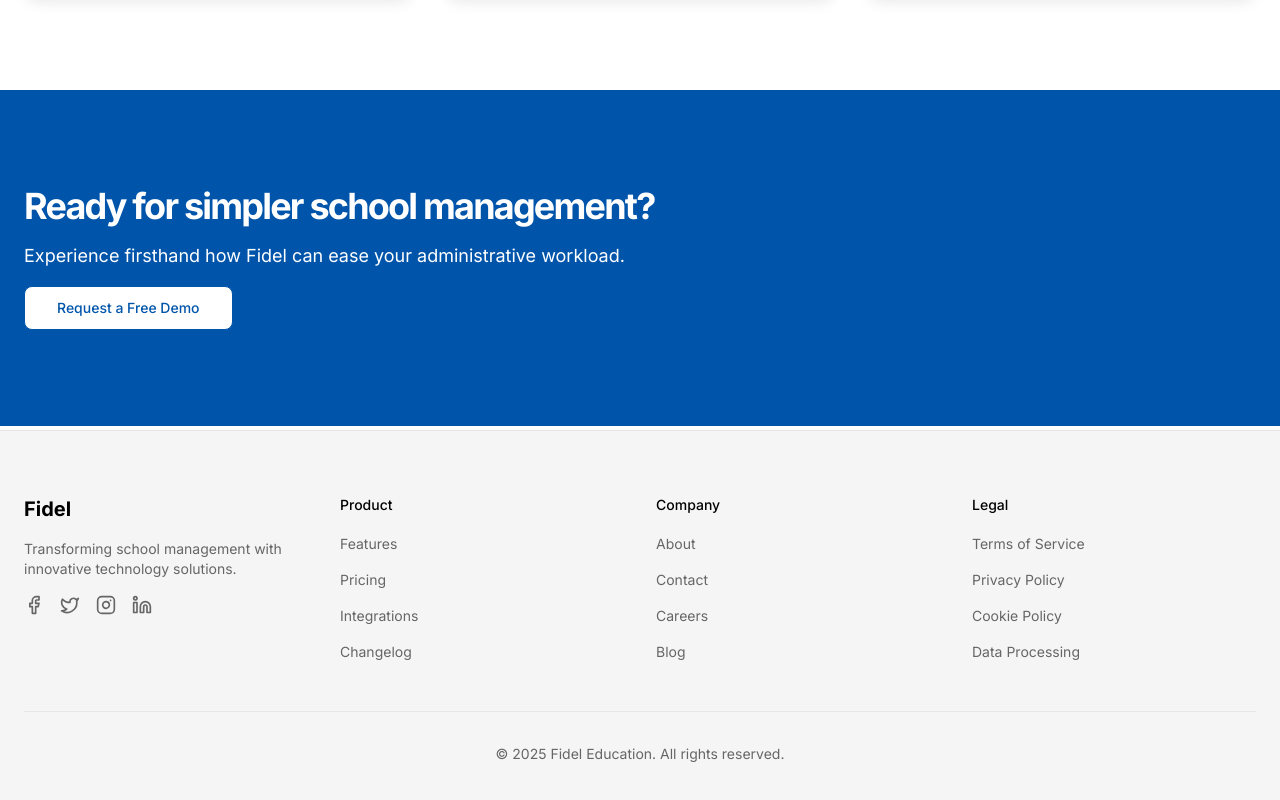
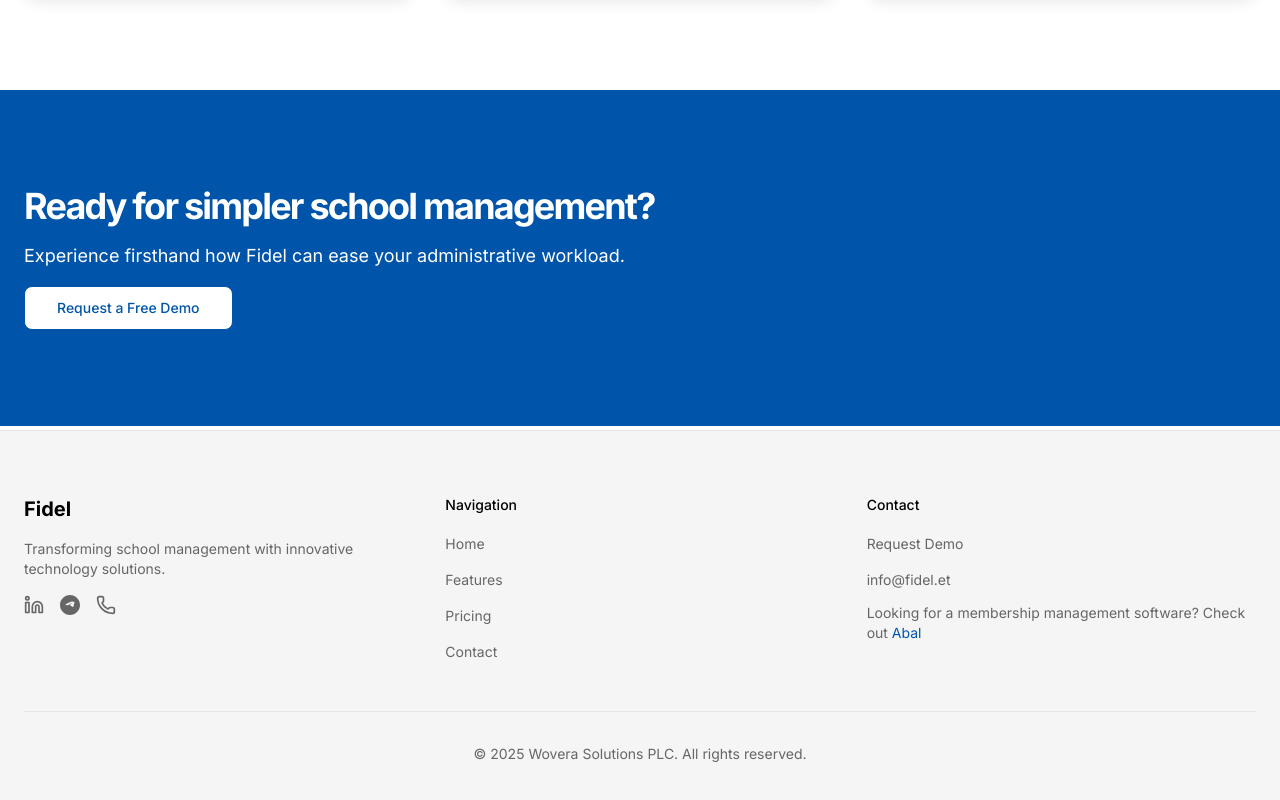
Before and after one commit to woverasolution/fidel-website, a Next.js app: page / in a window 1280 px wide. Shown: the part 2831-3631 px from the top of the page. Built offline with nearby package versions, Linux system fonts and the light colour scheme.

Commit message:
removed junk from the footer

```diff
--- a/src/components/site-footer.tsx
+++ b/src/components/site-footer.tsx
@@ -1,12 +1,12 @@
 import Link from "next/link"
-import { Facebook, Twitter, Instagram, Linkedin } from "lucide-react"
+import { Linkedin, Phone } from "lucide-react"
 import { cn } from "@/lib/utils"
 
 export function SiteFooter({ className }: { className?: string }) {
   return (
     <footer className={cn("w-full border-t bg-muted/30", className)}>
       <div className="container px-4 md:px-6 py-12 md:py-16">
-        <div className="grid grid-cols-1 md:grid-cols-4 gap-8">
+        <div className="grid grid-cols-1 md:grid-cols-3 gap-8">
           <div className="space-y-4">
             <Link href="/" className="inline-block">
               <span className="font-bold text-xl">Fidel</span>
@@ -15,27 +15,30 @@
               Transforming school management with innovative technology solutions.
             </p>
             <div className="flex space-x-4">
-              <Link href="#" className="text-muted-foreground hover:text-foreground transition-colors">
-                <Facebook className="h-5 w-5" />
-                <span className="sr-only">Facebook</span>
-              </Link>
-              <Link href="#" className="text-muted-foreground hover:text-foreground transition-colors">
-                <Twitter className="h-5 w-5" />
-                <span className="sr-only">Twitter</span>
-              </Link>
-              <Link href="#" className="text-muted-foreground hover:text-foreground transition-colors">
-                <Instagram className="h-5 w-5" />
-                <span className="sr-only">Instagram</span>
-              </Link>
-              <Link href="#" className="text-muted-foreground hover:text-foreground transition-colors">
+              <a href="https://www.linkedin.com/company/wovera-solutions" className="text-muted-foreground hover:text-foreground transition-colors" target="_blank" rel="noopener noreferrer">
                 <Linkedin className="h-5 w-5" />
                 <span className="sr-only">LinkedIn</span>
-              </Link>
+              </a>
+              <a href="https://t.me/wovera" className="text-muted-foreground hover:text-foreground transition-colors" target="_blank" rel="noopener noreferrer">
+                <svg className="h-5 w-5" viewBox="0 0 24 24" fill="currentColor">
+                  <path d="M12 0C5.373 0 0 5.373 0 12s5.373 12 12 12 12-5.373 12-12S18.627 0 12 0zm5.562 8.161c-.18.858-.982 4.071-1.387 5.398-.172.563-.336.763-.552.786-.469.05-.826-.309-1.281-.607-.712-.474-1.115-.768-1.808-1.231-.798-.524-.281-.812.174-1.281.119-.123 2.178-1.995 2.217-2.165.005-.021.005-.123-.047-.175-.052-.051-.149-.034-.212-.02-.091.021-1.543 1.041-4.356 3.059-.412.283-.785.421-1.121.412-.369-.009-1.076-.21-1.601-.383-.647-.212-1.158-.324-1.114-.683.023-.186.223-.374.6-.562 2.349-1.078 3.915-1.788 4.697-2.131 2.238-.974 2.708-1.143 3.011-1.149.067-.001.216.015.312.091.081.064.104.148.115.217.033.204.007.452-.045.655z"/>
+                </svg>
+                <span className="sr-only">Telegram</span>
+              </a>
+              <a href="tel:+251910428013" className="text-muted-foreground hover:text-foreground transition-colors">
+                <Phone className="h-5 w-5" />
+                <span className="sr-only">Phone</span>
+              </a>
             </div>
           </div>
           <div>
-            <h3 className="font-medium text-sm mb-4">Product</h3>
+            <h3 className="font-medium text-sm mb-4">Navigation</h3>
             <ul className="space-y-3">
+              <li>
+                <Link href="/" className="text-sm text-muted-foreground hover:text-foreground transition-colors">
+                  Home
+                </Link>
+              </li>
               <li>
                 <Link
                   href="/features"
@@ -50,71 +53,39 @@
                 </Link>
               </li>
               <li>
-                <Link href="#" className="text-sm text-muted-foreground hover:text-foreground transition-colors">
-                  Integrations
-                </Link>
-              </li>
-              <li>
-                <Link href="#" className="text-sm text-muted-foreground hover:text-foreground transition-colors">
-                  Changelog
+                <Link href="/contact" className="text-sm text-muted-foreground hover:text-foreground transition-colors">
+                  Contact
                 </Link>
               </li>
             </ul>
           </div>
           <div>
-            <h3 className="font-medium text-sm mb-4">Company</h3>
+            <h3 className="font-medium text-sm mb-4">Contact</h3>
             <ul className="space-y-3">
               <li>
-                <Link href="/about" className="text-sm text-muted-foreground hover:text-foreground transition-colors">
-                  About
+                <Link href="/contact" className="text-sm text-muted-foreground hover:text-foreground transition-colors">
+                  Request Demo
                 </Link>
               </li>
               <li>
-                <Link href="/contact" className="text-sm text-muted-foreground hover:text-foreground transition-colors">
-                  Contact
-                </Link>
+                <a href="mailto:info@fidel.et" className="text-sm text-muted-foreground hover:text-foreground transition-colors">
+                  info@fidel.et
+                </a>
               </li>
               <li>
-                <Link href="#" className="text-sm text-muted-foreground hover:text-foreground transition-colors">
-                  Careers
-                </Link>
-              </li>
-              <li>
-                <Link href="#" className="text-sm text-muted-foreground hover:text-foreground transition-colors">
-                  Blog
-                </Link>
-              </li>
-            </ul>
-          </div>
-          <div>
-            <h3 className="font-medium text-sm mb-4">Legal</h3>
-            <ul className="space-y-3">
-              <li>
-                <Link href="#" className="text-sm text-muted-foreground hover:text-foreground transition-colors">
-                  Terms of Service
-                </Link>
-              </li>
-              <li>
-                <Link href="#" className="text-sm text-muted-foreground hover:text-foreground transition-colors">
-                  Privacy Policy
-                </Link>
-              </li>
-              <li>
-                <Link href="#" className="text-sm text-muted-foreground hover:text-foreground transition-colors">
-                  Cookie Policy
-                </Link>
-              </li>
-              <li>
-                <Link href="#" className="text-sm text-muted-foreground hover:text-foreground transition-colors">
-                  Data Processing
-                </Link>
+                <p className="text-sm text-muted-foreground">
+                  Looking for a membership management software? Check out{' '}
+                  <a href="https://www.abal.et" className="text-primary hover:underline" target="_blank" rel="noopener noreferrer">
+                    Abal
+                  </a>
+                </p>
               </li>
             </ul>
           </div>
         </div>
         <div className="mt-12 pt-8 border-t">
           <p className="text-sm text-muted-foreground text-center">
-            &copy; {new Date().getFullYear()} Fidel Education. All rights reserved.
+            &copy; {new Date().getFullYear()} Wovera Solutions PLC. All rights reserved.
           </p>
         </div>
       </div>
```
